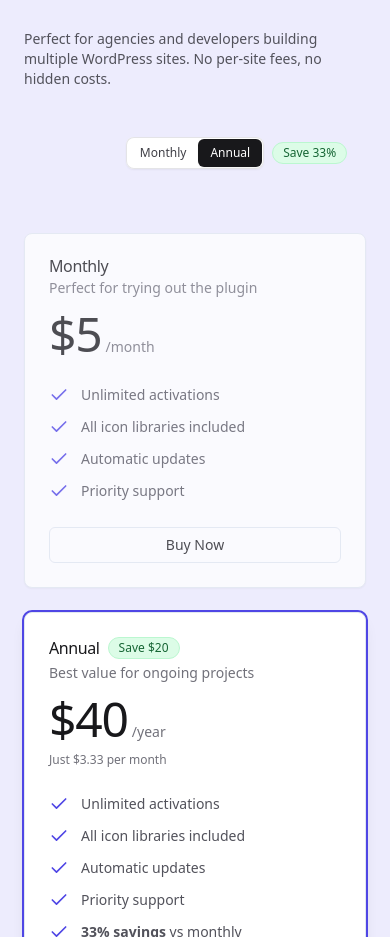
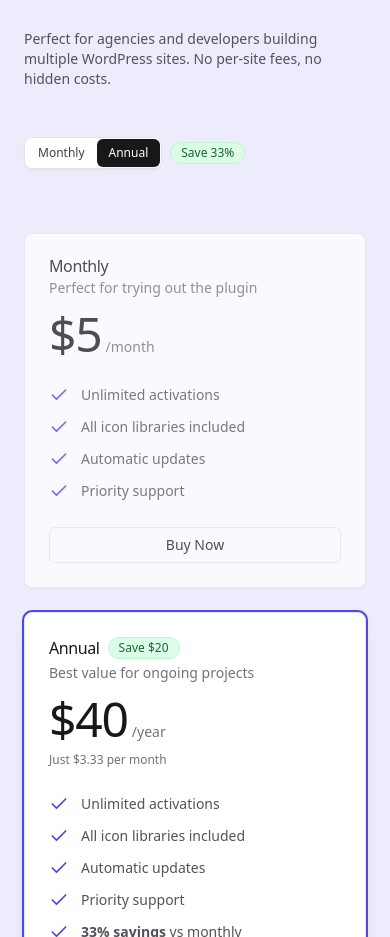
Before and after one commit to davidosull/acf-open-icons-marketing, a Next.js app: page / in a window 390 px wide. Shown: the part 8761-9698 px from the top of the page. Built offline with nearby package versions, Linux system fonts and the light colour scheme; no server answers.

Commit message:
pricing toggle align

```diff
--- a/components/ui/pricing-toggle.tsx
+++ b/components/ui/pricing-toggle.tsx
@@ -17,7 +17,7 @@ export function PricingToggle({
   return (
     <div
       className={cn(
-        'mt-12 mb-4 sm:mb-0 flex flex-col items-center md:justify-center gap-3 relative',
+        'mt-12 mb-4 sm:mb-0 flex flex-col items-start md:items-center gap-3 relative',
         className
       )}
     >
```
